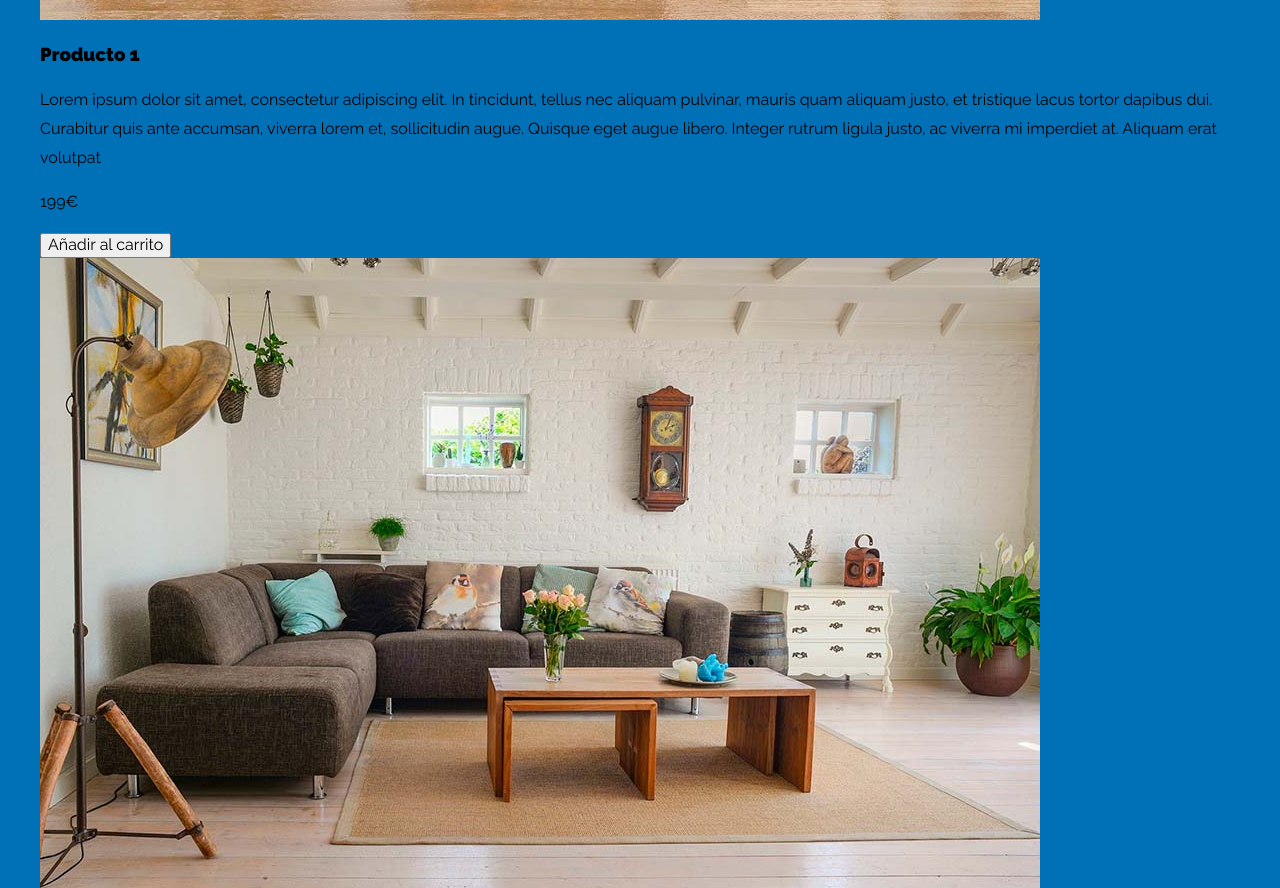
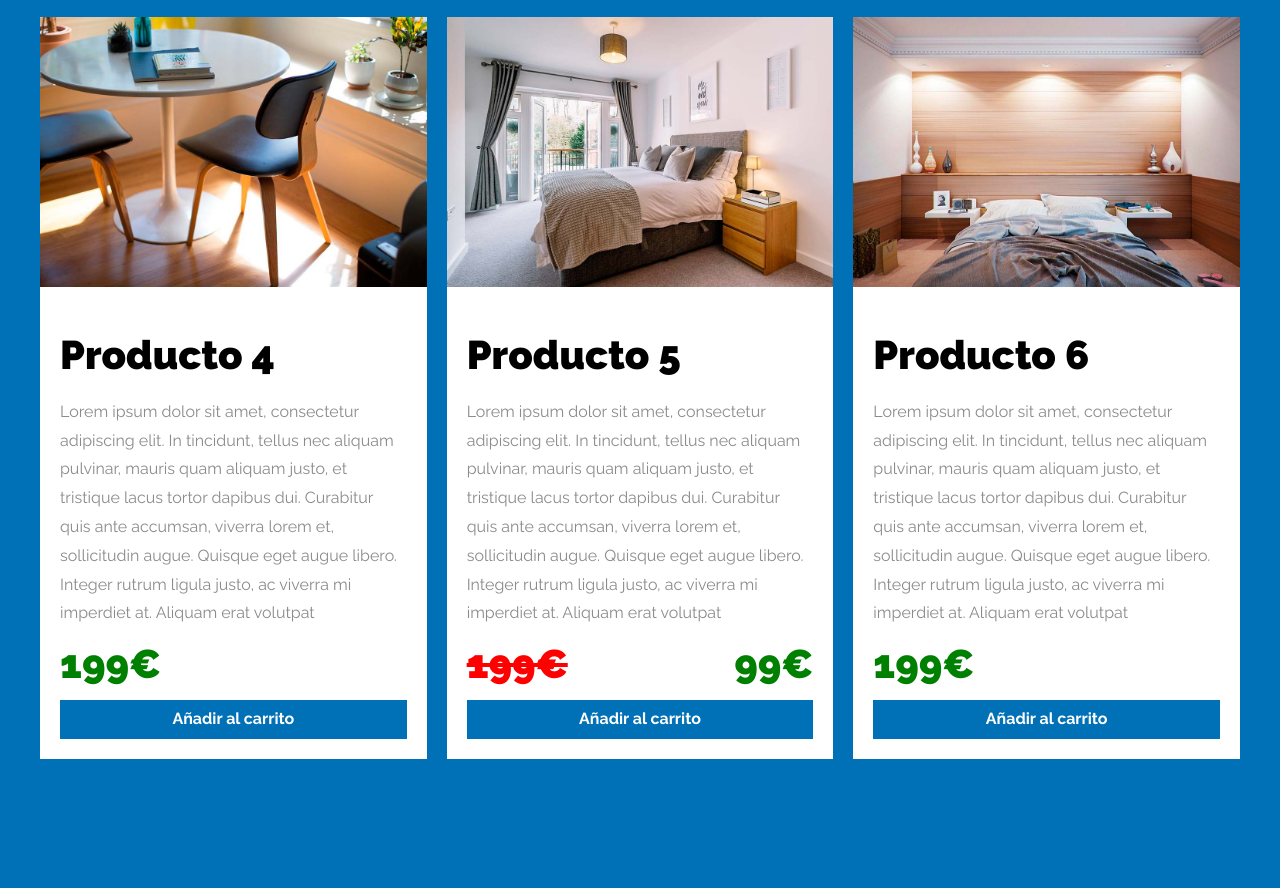
Before and after one commit to topgirl2410/BEM, a plain HTML site: page index.html in a window 1280 px wide. Shown: the part 1017-1905 px from the top of the page. After the commit the page ends 1776 px from the top, so only its background shows below. Drawn offline with Linux system fonts and the light colour scheme.

Commit message:
BEM acabado

```diff
--- a/css/styles.css
+++ b/css/styles.css
@@ -89,3 +89,83 @@ img {
 }
 
 /** BEM (Block Element Modifier)**/
+
+/** Productos **/
+
+.productos {
+    margin-top: 5rem;
+}
+
+.productos__heading {
+    color: var(--blanco);
+    text-align: center;
+    padding: 3rem;
+}
+
+@media (min-width: 768px) {
+    .productos__grid {
+        display: grid;
+        grid-template-columns: repeat(3, 1fr);
+        gap: 2rem;
+    }
+}
+
+/** Producto **/
+
+.producto {
+    background-color: var(--blanco);
+    margin-bottom: 1rem;
+}
+
+@media (min-width: 768px) {
+    .producto {
+        margin-bottom: 0;
+    }
+}
+
+.producto__contenido {
+    padding: 2rem;
+}
+
+.producto__nombre {
+    font-size: 4rem;
+}
+
+.producto__descripcion {
+    color: #8b8b8b;
+    margin: 0;
+}
+
+.producto__precios {
+    display: flex;
+    justify-content: space-between;
+
+}
+
+.producto__precio {
+    font-size: 4rem;
+    color: green;
+    font-weight: 900;
+    margin: 0;
+}
+/** bloque__elemento--modificador **/
+.producto__precio--oferta {
+    color: red;
+    text-decoration: line-through;
+}
+
+.producto__boton {
+    all: unset;
+    /** Elimina la apariencia predeterminada del boton **/
+    background-color: var(--azul);
+    width: 100%;
+    padding: 1rem 0;
+    text-align: center;
+    color: var(--blanco);
+    font-weight: 700;
+    cursor: pointer;
+}
+
+.producto__boton:hover {
+    background-color: #014570;
+}
--- a/index.html
+++ b/index.html
@@ -14,18 +14,14 @@
 </head>
 
 <body>
-    <div class="caja-curso">
-        <h1>Css La Guía Completa</h1>
-    </div>
-
-
     <h1>Básicos BEM</h1>
 
     <div class="contenedor">
         <div class="productos">
             <h2 class="productos__heading">Nuestros Productos</h2>
             <div class="productos__grid">
-                <div class="producto"> <!--.producto -->
+                <div class="producto">
+                    <!--.producto -->
                     <img class="producto__imagen" src="img/producto1.jpg" alt="imagen producto">
                     <div class="producto__contenido">
                         <h3 class="producto__nombre">Producto 1</h3>
@@ -42,7 +38,8 @@
                     </div>
                 </div> <!-- fin .producto -->
 
-                <div class="producto"> <!--.producto -->
+                <div class="producto">
+                    <!--.producto -->
                     <img class="producto__imagen" src="img/producto2.jpg" alt="imagen producto">
                     <div class="producto__contenido">
                         <h3 class="producto__nombre">Producto 2</h3>
@@ -59,7 +56,8 @@
                     </div>
                 </div> <!-- fin .producto -->
 
-                <div class="producto"> <!--.producto -->
+                <div class="producto">
+                    <!--.producto -->
                     <img class="producto__imagen" src="img/producto3.jpg" alt="imagen producto">
                     <div class="producto__contenido">
                         <h3 class="producto__nombre">Producto 3</h3>
@@ -76,7 +74,8 @@
                     </div>
                 </div> <!-- fin .producto -->
 
-                <div class="producto"> <!--.producto -->
+                <div class="producto">
+                    <!--.producto -->
                     <img class="producto__imagen" src="img/producto4.jpg" alt="imagen producto">
                     <div class="producto__contenido">
                         <h3 class="producto__nombre">Producto 4</h3>
@@ -93,7 +92,8 @@
                     </div>
                 </div> <!-- fin .producto -->
 
-                <div class="producto"> <!--.producto -->
+                <div class="producto">
+                    <!--.producto -->
                     <img class="producto__imagen" src="img/producto5.jpg" alt="imagen producto">
                     <div class="producto__contenido">
                         <h3 class="producto__nombre">Producto 5</h3>
@@ -104,13 +104,15 @@
                             rutrum ligula justo, ac viverra mi imperdiet at. Aliquam erat volutpat
                         </p>
                         <div class="producto__precios">
-                            <p class="producto__precio">199€</p>
+                            <p class="producto__precio producto__precio--oferta">199€</p>
+                            <p class="producto__precio">99€</p>
                         </div>
                         <button class="producto__boton" type="button">Añadir al carrito</button>
                     </div>
                 </div> <!-- fin .producto -->
 
-                <div class="producto"> <!--.producto -->
+                <div class="producto">
+                    <!--.producto -->
                     <img class="producto__imagen" src="img/producto6.jpg" alt="imagen producto">
                     <div class="producto__contenido">
                         <h3 class="producto__nombre">Producto 6</h3>
```
